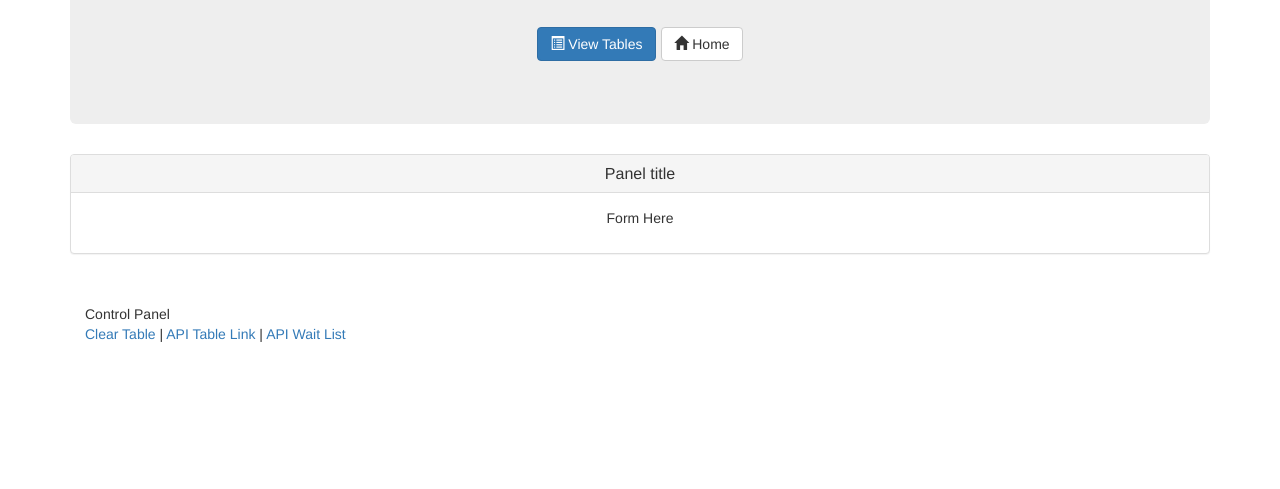
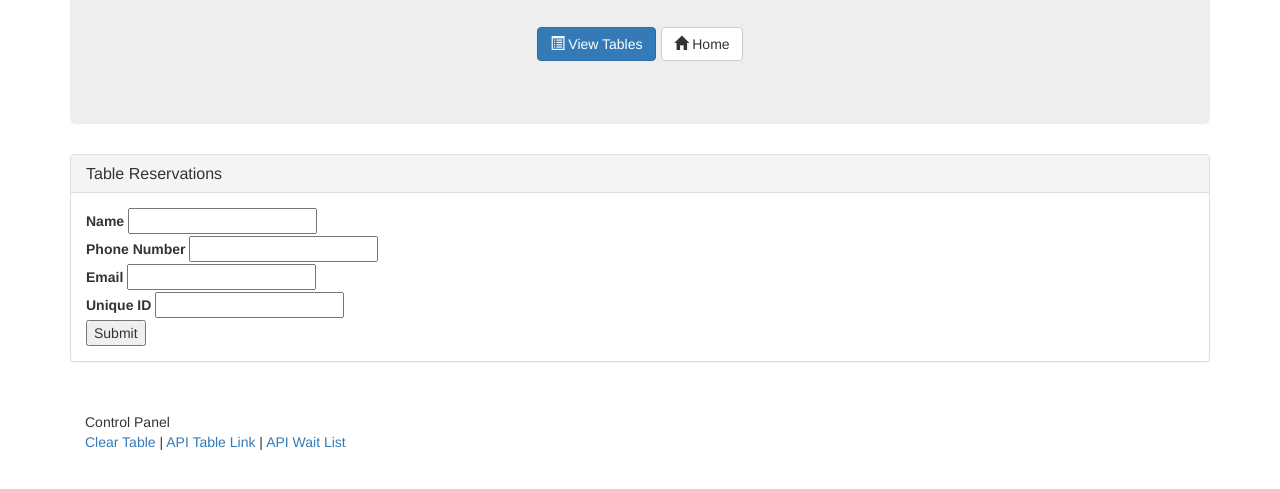
Before and after one commit to LouiseNyambati/hot-restaurant, a website: page reserve.html in a window 1280 px wide. Shown: the part 193-682 px from the top of the page. Drawn offline with nearby package versions, Linux system fonts and the light colour scheme.

Commit message:
id tags added to panel

```diff
--- a/reserve.html
+++ b/reserve.html
@@ -51,14 +51,33 @@
         <div class="col-md-12 align-center">
           <div class="panel panel-default">
             <div class="panel-heading">
-              <h3 class="panel-title">Panel title</h3>
+              <h3 class="panel-title align-left">Table Reservations</h3>
             </div>
-            <div class="panel-body">
-              <form>
-                <p>Form Here</p>
+            <div class="panel-body align-left">
+                <form role=“form”>
 
+                <div class=“form-group”>
+                    <label for=“”>Name</label>
+                    <input type=“text” class=“form-control” id=“name”>
+                </div>
 
-              </form>
+                <div class=“form-group”>
+                    <label for=“”>Phone Number</label>
+                    <input type=“text” class=“form-control” id=“phone_number”>
+                </div>
+
+                <div class=“form-group”>
+                    <label for=“”>Email</label>
+                    <input type=“text” class=“form-control” id=“email”>
+                </div>
+
+                <div class=“form-group”>
+                    <label for=“”>Unique ID</label>
+                    <input type=“text” class=“form-control” id=“unique_id”>
+                </div>
+
+                <button type=“submit” class=“btn btn-primary submit”>Submit</button>
+            </form>
             </div>
           </div>
       </div>
```
